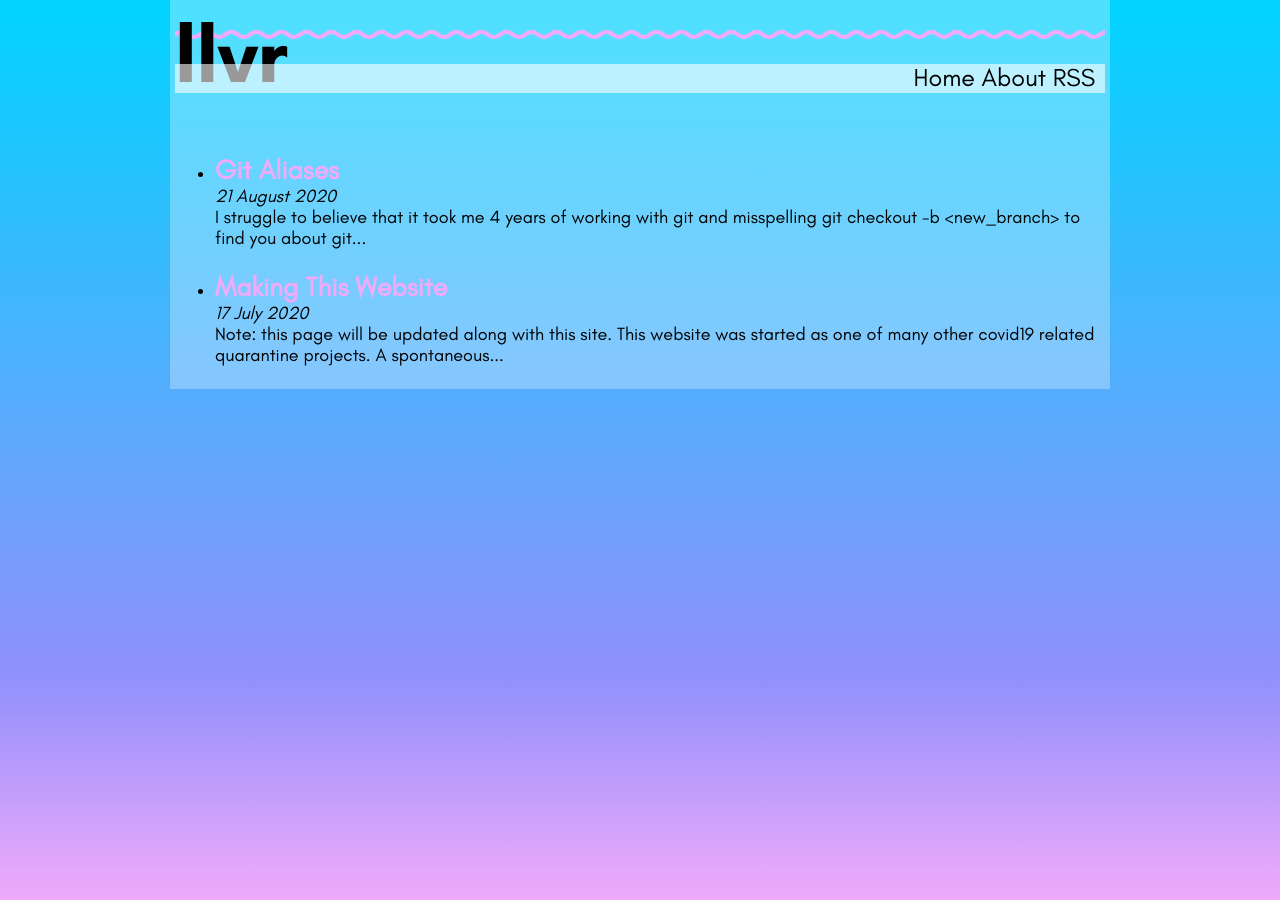
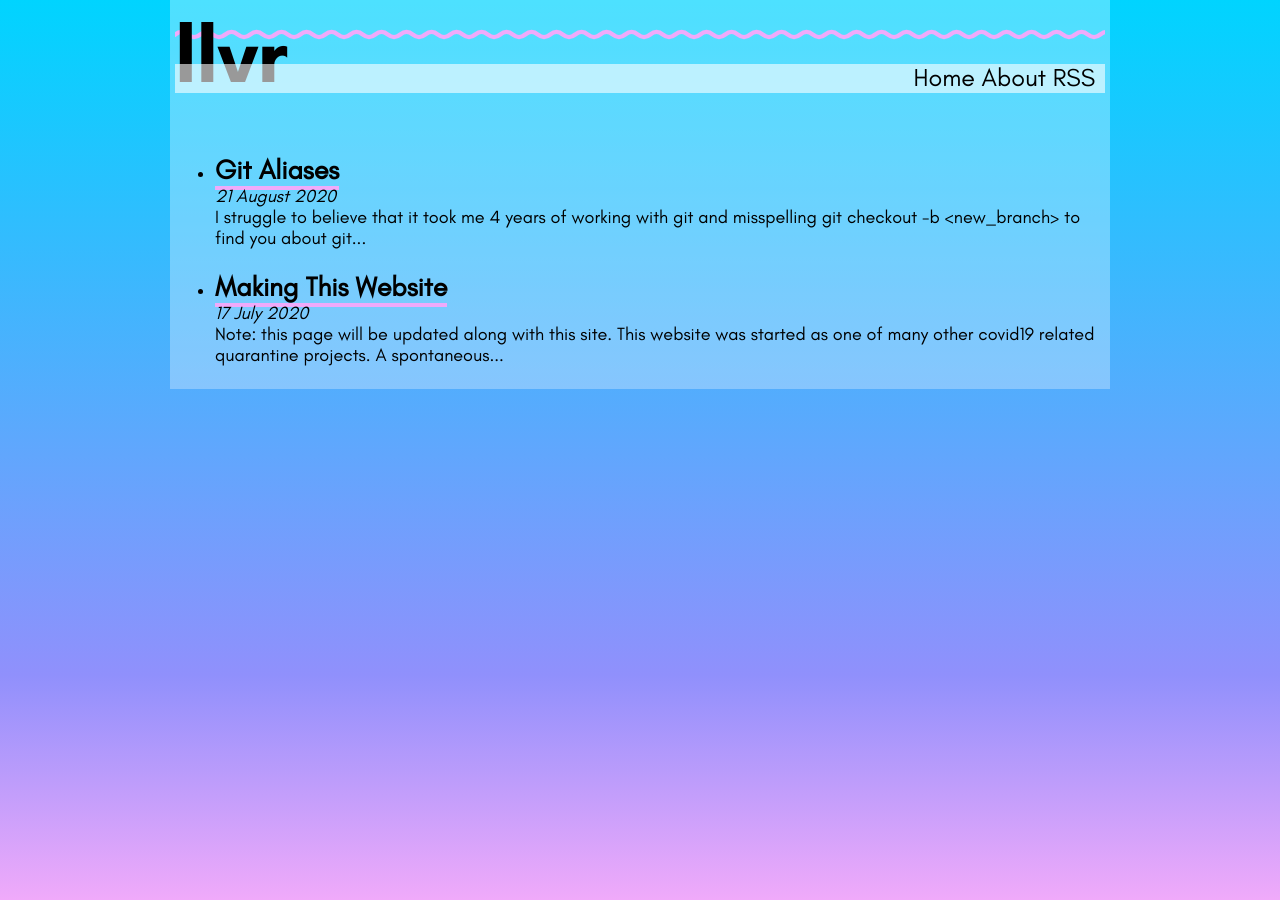
Before and after one commit to 2ar0n/2ar0n.github.io, a Jekyll site: the page built from index.md, in a window 1280 px wide. Built offline with Jekyll 4.4.1, drawn with Linux system fonts in a browser that asks for light colours.

Commit message:
Changed how links look.

```diff
--- a/_sass/main.scss
+++ b/_sass/main.scss
@@ -84,10 +84,12 @@ header a:hover {
 }
 
 main a {
-    color: rgb(240,170,250);
+    border-bottom: 0.15em solid #f0aafa;
+    // padding-bottom: -0.15em;
+    color: black;
 }
 main a:hover {
-    color: black;
+    background-color: #f0aafa;
 }
 
 main h2 {
```
